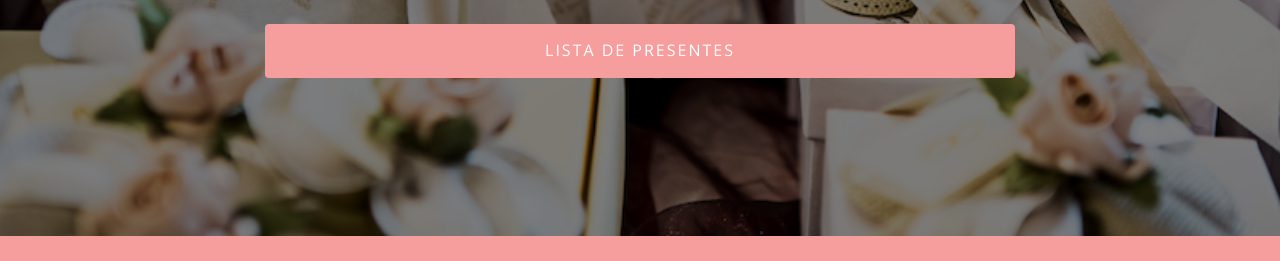
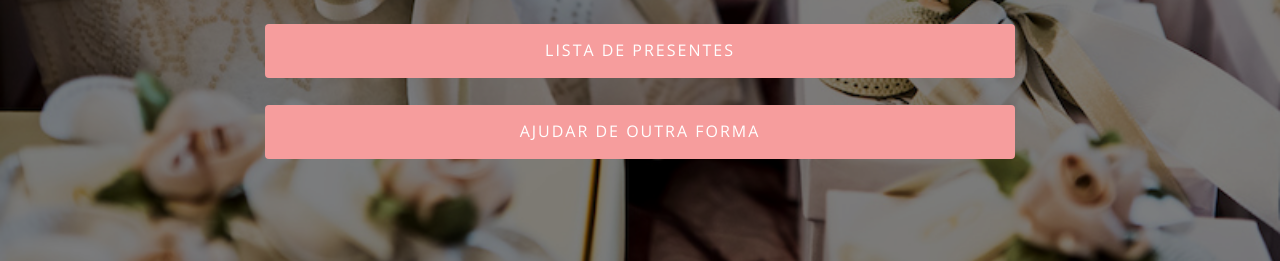
Before and after one commit to rodrigosimoesrosa/wedding-site, a website: page gift-list.html in a window 1280 px wide. Shown: the part 1117-1378 px from the top of the page. Drawn offline with nearby package versions, Linux system fonts and the light colour scheme; some packages are replaced by stand-ins of ours; no server answers.

Commit message:
Add whatsapp link to send message

```diff
--- a/gift-list.html
+++ b/gift-list.html
@@ -115,6 +115,10 @@
 						<button onclick="(function(){
 							window.open('https://sites.icasei.com.br/nataliarodrigo29092018/pt_br/store/9/1/1');
 						})()" class="btn btn-primary btn-block">Lista de Presentes</button>
+						</p>
+						<button onclick="(function(){
+							window.open('https://api.whatsapp.com/send?phone=5511972940260&text=Ol%C3%A1%20tudo%20bem?');
+						}())" class="btn btn-primary btn-block">Ajudar de outra forma</button>
 					</div>
 				</div>
 			</div>
```
